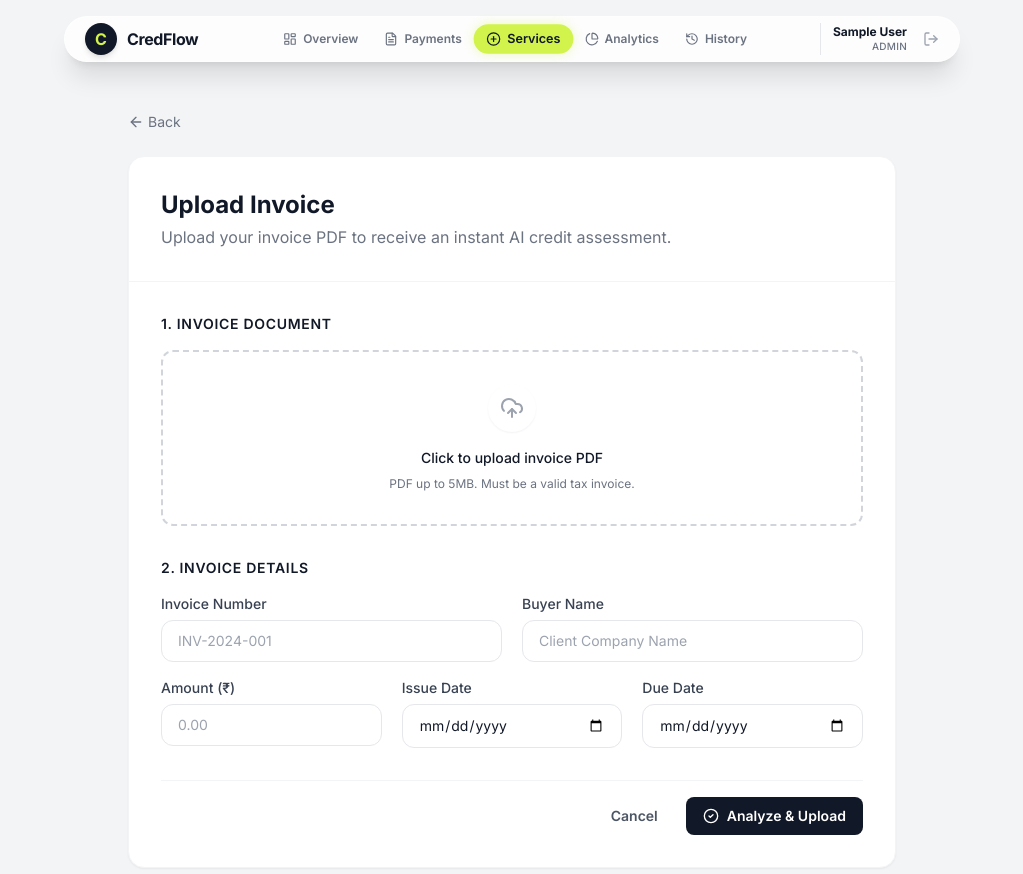
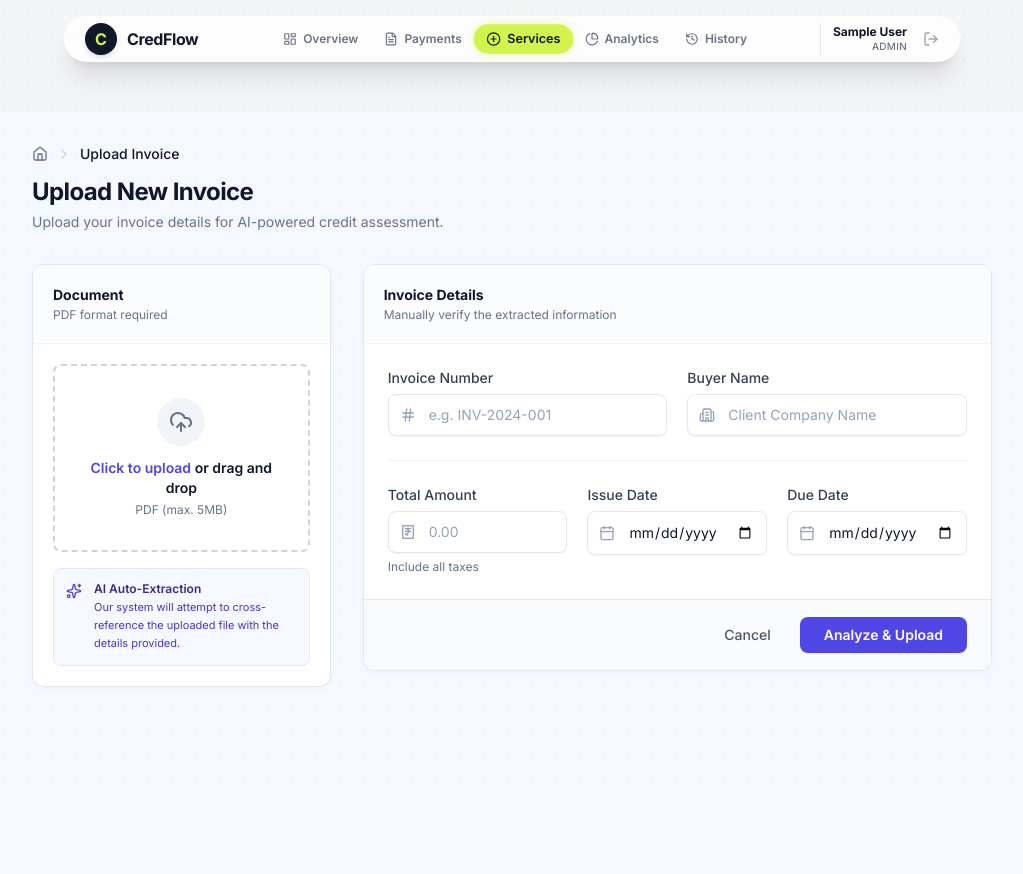
Before and after one commit to krishnna05/CredFlow, a React (Vite) app in the folder Frontend/: page /upload in a window 1280 px wide. Shown: the top 874 px of the page, without its empty margins (128-1151 px from the left). Built offline with nearby package versions, Linux system fonts and the light colour scheme; sample sign-in values are in the browser's storage.

Commit message:
invoice upload fix

```diff
--- a/Frontend/src/components/form/FileUpload.jsx
+++ b/Frontend/src/components/form/FileUpload.jsx
@@ -1,5 +1,5 @@
 import { useDropzone } from 'react-dropzone';
-import { UploadCloud, FileText, X } from 'lucide-react';
+import { UploadCloud, FileText, X, Check, FileCheck } from 'lucide-react';
 import { clsx } from 'clsx';
 
 const FileUpload = ({ file, setFile, error }) => {
@@ -18,54 +18,73 @@ const FileUpload = ({ file, setFile, error }) => {
 
   if (file) {
     return (
-      <div className="p-4 bg-gray-50 border border-gray-200 rounded-xl flex items-center justify-between">
-        <div className="flex items-center gap-3">
-          <div className="p-2 bg-white rounded-lg border border-gray-100 shadow-sm">
-            <FileText className="w-5 h-5 text-red-500" />
+      <div className="relative group bg-white border border-slate-200 rounded-lg p-4 shadow-sm hover:shadow-md transition-all duration-200">
+        <div className="flex items-start gap-4">
+          <div className="p-3 bg-indigo-50 text-indigo-600 rounded-lg border border-indigo-100">
+            <FileCheck className="w-6 h-6" />
           </div>
-          <div className="overflow-hidden">
-            <p className="text-sm font-medium text-gray-900 truncate max-w-[200px]">{file.name}</p>
-            <p className="text-xs text-gray-500">{(file.size / 1024 / 1024).toFixed(2)} MB</p>
+          <div className="flex-1 min-w-0 pt-0.5">
+            <div className="flex items-center justify-between mb-1">
+              <p className="text-sm font-semibold text-slate-900 truncate">{file.name}</p>
+              <button
+                type="button"
+                onClick={() => setFile(null)}
+                className="text-slate-400 hover:text-red-500 transition-colors p-1"
+              >
+                <X className="w-4 h-4" />
+              </button>
+            </div>
+            <p className="text-xs text-slate-500">{(file.size / 1024 / 1024).toFixed(2)} MB • PDF Document</p>
+
+            {/* Fake progress bar to look "techy" */}
+            <div className="mt-3 w-full h-1 bg-slate-100 rounded-full overflow-hidden">
+              <div className="h-full bg-indigo-500 w-full animate-pulse"></div>
+            </div>
+            <div className="mt-1.5 flex items-center gap-1.5 text-[10px] text-indigo-600 font-medium uppercase tracking-wide">
+              <Check className="w-3 h-3" /> Ready for analysis
+            </div>
           </div>
         </div>
-        <button
-          type="button"
-          onClick={() => setFile(null)}
-          className="p-1 hover:bg-gray-200 rounded-full transition-colors"
-        >
-          <X className="w-4 h-4 text-gray-500" />
-        </button>
       </div>
     );
   }
 
   return (
-    <div>
+    <div className="w-full">
       <div
         {...getRootProps()}
         className={clsx(
-          "border-2 border-dashed rounded-xl p-8 text-center cursor-pointer transition-all duration-200",
+          "relative border-2 border-dashed rounded-lg p-8 transition-all duration-200 ease-in-out cursor-pointer",
           isDragActive
-            ? "border-accent bg-accent/5"
+            ? "border-indigo-500 bg-indigo-50/50"
             : error
-              ? "border-red-300 bg-red-50 hover:bg-red-100"
-              : "border-gray-300 hover:border-gray-400 hover:bg-gray-50"
+              ? "border-red-300 bg-red-50/30"
+              : "border-slate-300 hover:border-slate-400 hover:bg-slate-50"
         )}
       >
         <input {...getInputProps()} />
-        <div className="flex flex-col items-center justify-center gap-2">
-          <div className="p-3 bg-white rounded-full shadow-sm mb-2">
-            <UploadCloud className="w-6 h-6 text-gray-400" />
+        <div className="flex flex-col items-center justify-center text-center">
+          <div className={clsx(
+            "p-3 rounded-full mb-3 transition-colors",
+            isDragActive ? "bg-indigo-100 text-indigo-600" : "bg-slate-100 text-slate-500"
+          )}>
+            <UploadCloud className="w-6 h-6" />
           </div>
-          <p className="text-sm font-medium text-gray-900">
-            {isDragActive ? "Drop the PDF here" : "Click to upload invoice PDF"}
-          </p>
-          <p className="text-xs text-gray-500">
-            PDF up to 5MB. Must be a valid tax invoice.
-          </p>
+          <div className="space-y-1">
+            <p className="text-sm font-semibold text-slate-900">
+              <span className="text-indigo-600 hover:underline">Click to upload</span> or drag and drop
+            </p>
+            <p className="text-xs text-slate-500">
+              PDF (max. 5MB)
+            </p>
+          </div>
         </div>
       </div>
-      {error && <p className="text-xs text-red-500 mt-2">{error}</p>}
+      {error && (
+        <p className="text-xs text-red-600 mt-2 flex items-center gap-1">
+          <AlertCircle className="w-3 h-3" /> {error}
+        </p>
+      )}
     </div>
   );
 };
--- a/Frontend/src/components/form/InputField.jsx
+++ b/Frontend/src/components/form/InputField.jsx
@@ -6,44 +6,54 @@ const InputField = ({
   error,
   icon: Icon,
   className,
+  type = "text",
+  helperText,
   ...props
 }) => {
   return (
-    <div className={clsx("w-full", className)}>
-      {label && (
-        <label className="block text-sm font-medium text-gray-700 mb-1.5">
-          {label}
-        </label>
-      )}
+    <div className={clsx("w-full group", className)}>
+      <div className="flex justify-between items-baseline mb-1.5">
+        {label && (
+          <label className="block text-sm font-medium text-slate-700">
+            {label}
+          </label>
+        )}
+      </div>
 
       <div className="relative">
         <input
+          type={type}
           className={clsx(
-            "w-full px-4 py-2.5 rounded-xl border transition-all duration-200 outline-none text-sm",
-            "disabled:bg-gray-50 disabled:text-gray-500",
+            "w-full py-2.5 rounded-lg border text-sm transition-all duration-200 outline-none shadow-sm",
+            "placeholder:text-slate-400",
             error
-              ? "border-red-300 bg-red-50 text-red-900 placeholder-red-300 focus:border-red-500 focus:ring-1 focus:ring-red-500"
-              : "border-gray-200 bg-white text-gray-900 hover:border-gray-300 focus:border-accent focus:ring-1 focus:ring-accent",
-            Icon && "pl-10"
+              ? "border-red-300 bg-red-50 text-red-900 focus:border-red-500 focus:ring-4 focus:ring-red-500/10"
+              : "border-slate-200 bg-white text-slate-900 hover:border-slate-300 focus:border-indigo-600 focus:ring-4 focus:ring-indigo-600/10",
+            // FIX: Explicitly toggle padding. If Icon exists, force pl-10 (40px). If not, use standard px-3.
+            Icon ? "pl-10 pr-3" : "px-3"
           )}
           {...props}
         />
 
         {Icon && (
           <div className="absolute inset-y-0 left-0 pl-3 flex items-center pointer-events-none">
-            <Icon className={clsx("h-5 w-5", error ? "text-red-400" : "text-gray-400")} />
+            <Icon className={clsx("h-4 w-4 transition-colors", error ? "text-red-400" : "text-slate-400 group-focus-within:text-indigo-600")} />
           </div>
         )}
 
         {error && (
           <div className="absolute inset-y-0 right-0 pr-3 flex items-center pointer-events-none">
-            <AlertCircle className="h-5 w-5 text-red-500" />
+            <AlertCircle className="h-4 w-4 text-red-500" />
           </div>
         )}
       </div>
 
+      {helperText && !error && (
+        <p className="mt-1.5 text-xs text-slate-500">{helperText}</p>
+      )}
+
       {error && (
-        <p className="mt-1.5 text-xs text-red-600 flex items-center gap-1">
+        <p className="mt-1.5 text-xs font-medium text-red-600 flex items-center gap-1 animate-in slide-in-from-top-1">
           {error}
         </p>
       )}
--- a/Frontend/src/pages/upload/UploadPage.jsx
+++ b/Frontend/src/pages/upload/UploadPage.jsx
@@ -1,11 +1,10 @@
 import { useState } from 'react';
 import { useNavigate } from 'react-router-dom';
-import { ArrowLeft, CheckCircle2 } from 'lucide-react';
+import { Sparkles, Calendar, Building2, Hash, ReceiptIndianRupee, ChevronRight, Home } from 'lucide-react';
 import { toast } from 'react-hot-toast';
 
 import FileUpload from '../../components/form/FileUpload';
 import InputField from '../../components/form/InputField';
-import Button from '../../components/common/Button';
 import invoiceService from '../../services/invoiceService';
 
 const UploadPage = () => {
@@ -25,16 +24,14 @@ const UploadPage = () => {
 
   const validate = () => {
     const newErrors = {};
-    if (!file) newErrors.file = "Please upload an invoice PDF";
+    if (!file) newErrors.file = "Invoice document is required";
     if (!formData.invoiceNumber) newErrors.invoiceNumber = "Invoice number is required";
     if (!formData.buyerName) newErrors.buyerName = "Buyer name is required";
     if (!formData.issueDate) newErrors.issueDate = "Issue date is required";
     if (!formData.dueDate) newErrors.dueDate = "Due date is required";
-
     if (!formData.invoiceAmount || Number(formData.invoiceAmount) <= 0) {
       newErrors.invoiceAmount = "Valid amount is required";
     }
-
     setErrors(newErrors);
     return Object.keys(newErrors).length === 0;
   };
@@ -42,21 +39,16 @@ const UploadPage = () => {
   const handleSubmit = async (e) => {
     e.preventDefault();
     if (!validate()) return;
-
     setLoading(true);
 
     try {
       const data = new FormData();
       data.append('file', file);
-      data.append('invoiceNumber', formData.invoiceNumber);
-      data.append('buyerName', formData.buyerName);
-      data.append('invoiceAmount', formData.invoiceAmount);
-      data.append('issueDate', formData.issueDate);
-      data.append('dueDate', formData.dueDate);
+      // Append other fields...
+      Object.keys(formData).forEach(key => data.append(key, formData[key]));
 
       await invoiceService.upload(data);
-
-      toast.success('Invoice uploaded & analyzed successfully!');
+      toast.success('Invoice uploaded successfully');
       navigate('/dashboard');
     } catch (error) {
       console.error(error);
@@ -67,45 +59,74 @@ const UploadPage = () => {
   };
 
   return (
-    <div className="max-w-3xl mx-auto">
-      <button
-        onClick={() => navigate(-1)}
-        className="flex items-center text-sm text-gray-500 hover:text-gray-900 mb-6 transition-colors"
-      >
-        <ArrowLeft className="w-4 h-4 mr-1" /> Back
+    // FIX: Changed bg-slate-50 to bg-[#F0F4FF] (Light Indigo Tint)
+    <div className="min-h-screen bg-[#F6F8FF]">
+      {/* Decorative Technical Background Pattern */}
+      <div className="absolute inset-0 z-0 opacity-[0.05]"
+           style={{ backgroundImage: 'radial-gradient(#4f46e5 1px, transparent 1px)', backgroundSize: '24px 24px' }}>
+      </div>
+
+      <div className="relative z-10 max-w-5xl mx-auto px-4 sm:px-6 lg:px-8 py-8">
+
+        <div className="mb-8">
+          <nav className="flex items-center gap-2 text-sm text-slate-500 mb-3">
+            <button onClick={() => navigate('/dashboard')} className="hover:text-slate-800 transition-colors">
+              <Home className="w-4 h-4" />
             </button>
+            <ChevronRight className="w-4 h-4 text-slate-300" />
+            <span className="font-medium text-slate-900">Upload Invoice</span>
+          </nav>
 
-      <div className="bg-white rounded-2xl border border-gray-100 shadow-sm overflow-hidden">
-        <div className="p-6 md:p-8 border-b border-gray-100">
-          <h1 className="text-2xl font-bold text-gray-900">Upload Invoice</h1>
-          <p className="text-gray-500 mt-1">
-            Upload your invoice PDF to receive an instant AI credit assessment.
+          <div className="flex items-start justify-between">
+            <div>
+              <h1 className="text-2xl font-bold text-slate-900 tracking-tight">Upload New Invoice</h1>
+              <p className="text-slate-500 mt-1 text-sm">Upload your invoice details for AI-powered credit assessment.</p>
+            </div>
+          </div>
+        </div>
+
+        <form onSubmit={handleSubmit} className="grid lg:grid-cols-3 gap-8 items-start">
+
+          {/* LEFT COLUMN: File Upload (The Primary Action) */}
+          <div className="lg:col-span-1 space-y-6">
+            <div className="bg-white rounded-xl shadow-[0_2px_12px_-4px_rgba(0,0,0,0.08)] border border-slate-200 overflow-hidden">
+              <div className="p-5 border-b border-slate-100 bg-slate-50/50">
+                <h3 className="text-sm font-bold text-slate-900">Document</h3>
+                <p className="text-xs text-slate-500 mt-0.5">PDF format required</p>
+              </div>
+              <div className="p-5">
+                <FileUpload file={file} setFile={setFile} error={errors.file} />
+
+                {/* Micro-helper text */}
+                <div className="mt-4 p-3 bg-indigo-50/50 rounded-lg border border-indigo-100 flex gap-3">
+                  <div className="mt-0.5">
+                    <Sparkles className="w-4 h-4 text-indigo-600" />
+                  </div>
+                  <div>
+                    <p className="text-xs font-semibold text-indigo-900">AI Auto-Extraction</p>
+                    <p className="text-[11px] text-indigo-700 leading-relaxed mt-0.5">
+                      Our system will attempt to cross-reference the uploaded file with the details provided.
                     </p>
                   </div>
-
-        <div className="p-6 md:p-8">
-          <form onSubmit={handleSubmit} className="space-y-8">
-
-            <div className="space-y-4">
-              <h3 className="text-sm font-semibold text-gray-900 uppercase tracking-wider">
-                1. Invoice Document
-              </h3>
-              <FileUpload
-                file={file}
-                setFile={setFile}
-                error={errors.file}
-              />
+                </div>
+              </div>
+            </div>
           </div>
 
-            <div className="space-y-4">
-              <h3 className="text-sm font-semibold text-gray-900 uppercase tracking-wider">
-                2. Invoice Details
-              </h3>
+          {/* RIGHT COLUMN: Metadata Form */}
+          <div className="lg:col-span-2">
+            <div className="bg-white rounded-xl shadow-[0_2px_12px_-4px_rgba(0,0,0,0.08)] border border-slate-200">
+              <div className="p-5 border-b border-slate-100 bg-slate-50/50">
+                 <h3 className="text-sm font-bold text-slate-900">Invoice Details</h3>
+                 <p className="text-xs text-slate-500 mt-0.5">Manually verify the extracted information</p>
+              </div>
 
-              <div className="grid md:grid-cols-2 gap-5">
+              <div className="p-6 space-y-6">
+                <div className="grid sm:grid-cols-2 gap-5">
                   <InputField
                     label="Invoice Number"
-                  placeholder="INV-2024-001"
+                    placeholder="e.g. INV-2024-001"
+                    icon={Hash}
                     value={formData.invoiceNumber}
                     onChange={(e) => setFormData({ ...formData, invoiceNumber: e.target.value })}
                     error={errors.invoiceNumber}
@@ -113,26 +134,32 @@ const UploadPage = () => {
                   <InputField
                     label="Buyer Name"
                     placeholder="Client Company Name"
+                    icon={Building2}
                     value={formData.buyerName}
                     onChange={(e) => setFormData({ ...formData, buyerName: e.target.value })}
                     error={errors.buyerName}
                   />
                 </div>
 
-              <div className="grid md:grid-cols-3 gap-5">
-                <div className="md:col-span-1">
+                <div className="border-t border-slate-100 my-4"></div>
+
+                <div className="grid sm:grid-cols-3 gap-5">
+                  <div className="sm:col-span-1">
                     <InputField
-                    label="Amount (₹)"
+                      label="Total Amount"
                       type="number"
                       placeholder="0.00"
+                      icon={ReceiptIndianRupee}
                       value={formData.invoiceAmount}
                       onChange={(e) => setFormData({ ...formData, invoiceAmount: e.target.value })}
                       error={errors.invoiceAmount}
+                      helperText="Include all taxes"
                     />
                   </div>
                   <InputField
                     label="Issue Date"
                     type="date"
+                    icon={Calendar}
                     value={formData.issueDate}
                     onChange={(e) => setFormData({ ...formData, issueDate: e.target.value })}
                     error={errors.issueDate}
@@ -140,6 +167,7 @@ const UploadPage = () => {
                   <InputField
                     label="Due Date"
                     type="date"
+                    icon={Calendar}
                     value={formData.dueDate}
                     onChange={(e) => setFormData({ ...formData, dueDate: e.target.value })}
                     error={errors.dueDate}
@@ -147,25 +175,28 @@ const UploadPage = () => {
                 </div>
               </div>
 
-            <div className="pt-4 flex items-center justify-end gap-3 border-t border-gray-100 mt-8">
-              <Button
-                variant="ghost"
+              {/* Action Bar */}
+              <div className="px-6 py-4 bg-slate-50 border-t border-slate-200 rounded-b-xl flex items-center justify-end gap-3">
+                 <button
+                  type="button"
                   onClick={() => navigate(-1)}
+                  className="px-4 py-2 text-sm font-medium text-slate-600 hover:text-slate-800 hover:bg-white hover:shadow-sm border border-transparent hover:border-slate-200 rounded-lg transition-all"
                 >
                   Cancel
-              </Button>
-              <Button
+                </button>
+                <button
                   type="submit"
-                loading={loading}
-                className="gap-2"
+                  disabled={loading}
+                  className="px-6 py-2 bg-indigo-600 hover:bg-indigo-800 text-white text-sm font-semibold rounded-lg shadow-sm hover:shadow focus:ring-4 focus:ring-indigo-600/20 transition-all disabled:opacity-70 disabled:cursor-not-allowed flex items-center gap-2"
                 >
-                <CheckCircle2 className="w-4 h-4" />
-                Analyze & Upload
-              </Button>
+                  {loading && <div className="w-4 h-4 border-2 border-white/30 border-t-white rounded-full animate-spin"/>}
+                  {loading ? 'Processing...' : 'Analyze & Upload'}
+                </button>
+              </div>
+            </div>
           </div>
 
         </form>
-        </div>
       </div>
     </div>
   );
```
Lines whose indentation alone changed are shown as unchanged.
